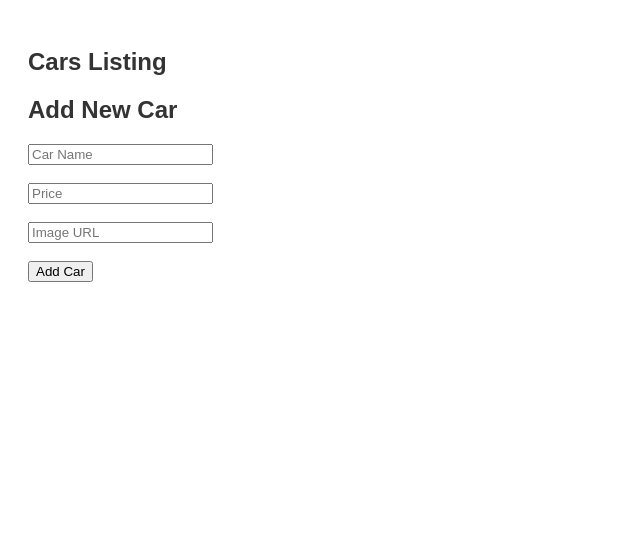
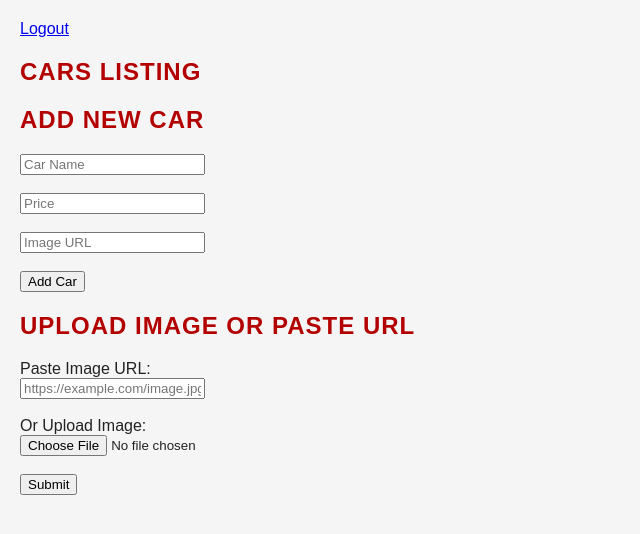
Before and after one commit to The-man-of-books/BNA2-backend, a Flask app: template templates/dashboard.html in a window 1280 px wide. Shown: the top 534 px of the page, without its empty margins (0-640 px from the left). Run offline with Flask 3, Linux system fonts and the light colour scheme; the template is opened without the code that fills it, so the values that code supplies are empty.

Commit message:
BNA2 Backend Admin Panel

```diff
--- a/app.py
+++ b/app.py
@@ -1,39 +1,110 @@
-from flask import Flask, request, jsonify, render_template, redirect, url_for
+from flask import Flask, request, jsonify, render_template, redirect, url_for, session, send_from_directory
 from flask_cors import CORS
 import json
+import os
+import time
+from werkzeug.utils import secure_filename
 
 app = Flask(__name__)
+app.secret_key = 'your_super_secret_key'  # Secret key for session
 CORS(app)
 
+UPLOAD_FOLDER = 'uploads'
+ALLOWED_EXTENSIONS = {'png', 'jpg', 'jpeg', 'gif', 'webp'}
+app.config['UPLOAD_FOLDER'] = UPLOAD_FOLDER
+
+# Helper: Check allowed file extensions
+def allowed_file(filename):
+    return '.' in filename and filename.rsplit('.', 1)[1].lower() in ALLOWED_EXTENSIONS
+
+# Home route
 @app.route('/')
 def home():
     return render_template('index.html')
 
+# Admin Login
 @app.route('/admin-login', methods=['GET', 'POST'])
 def admin_login():
     if request.method == 'POST':
         pin = request.form.get('pin')
         if pin == '1234':
+            session['logged_in'] = True
             return redirect(url_for('dashboard'))
         else:
             return "Incorrect PIN", 401
     return render_template('login.html')
 
+# Admin Dashboard
 @app.route('/dashboard')
 def dashboard():
+    if not session.get('logged_in'):
+        return redirect(url_for('admin_login'))
     with open('cars.json') as f:
         cars = json.load(f)
     return render_template('dashboard.html', cars=cars)
 
+# Add Car Route (Supports both JSON and Form)
 @app.route('/add-car', methods=['POST'])
 def add_car():
-    data = request.json
+    if not session.get('logged_in'):
+        return jsonify({'error': 'Unauthorized'}), 403
+
+    if request.is_json:
+        data = request.get_json()
+    else:
+        # From traditional form submission
+        data = {
+            'name': request.form.get('carName'),
+            'price': request.form.get('price'),
+            'image': request.form.get('image')
+        }
+
     with open('cars.json', 'r+') as file:
         cars = json.load(file)
         cars.append(data)
         file.seek(0)
         json.dump(cars, file, indent=2)
+
+    # Redirect back to dashboard if form submitted
+    if not request.is_json:
+        return redirect(url_for('dashboard'))
+
     return jsonify({'message': 'Car added successfully!'}), 200
 
+# Logout Route
+@app.route('/logout')
+def logout():
+    session.pop('logged_in', None)
+    return redirect(url_for('home'))
+
+# Upload Image Route (Safe Upload)
+@app.route('/upload', methods=['POST'])
+def upload_image():
+    image_file = request.files.get('imageFile')
+    image_url = request.form.get('imageUrl')
+
+    if image_file and allowed_file(image_file.filename):
+        filename = secure_filename(image_file.filename)
+        # Add timestamp to avoid filename clashes
+        timestamp = int(time.time())
+        filename = f"{timestamp}_{filename}"
+        filepath = os.path.join(app.config['UPLOAD_FOLDER'], filename)
+        image_file.save(filepath)
+        image_url = f"/uploads/{filename}"
+    elif image_url:
+        # Provided external URL (assuming trusted source)
+        pass
+    else:
+        return jsonify({'error': 'Invalid or no image provided'}), 400
+
+    return jsonify({'imageUrl': image_url})
+
+# Serve uploaded images
+@app.route('/uploads/<filename>')
+def uploaded_file(filename):
+    return send_from_directory(app.config['UPLOAD_FOLDER'], filename)
+
 if __name__ == '__main__':
+    if not os.path.exists(UPLOAD_FOLDER):
+        os.makedirs(UPLOAD_FOLDER)
     app.run(debug=True, host='0.0.0.0')
--- a/static/admin.css
+++ b/static/admin.css
@@ -1,8 +1,104 @@
-/* Example CSS for Admin */
+/* Admin Panel - BNA Motors Themed */
 body {
-    font-family: Arial, sans-serif;
-    padding: 20px;
+  font-family: 'Arial', sans-serif;
+  background-color: #f5f5f5;
+  color: #222;
+  padding: 20px;
+  margin: 0;
 }
+
 h2 {
-    color: #333;
+  color: #b30000; /* Deep Red Accent */
+  margin-bottom: 20px;
+  text-transform: uppercase;
+  letter-spacing: 1px;
 }
+
+.admin-container {
+  background-color: #fff;
+  border: 1px solid #ddd;
+  border-radius: 8px;
+  padding: 25px;
+  box-shadow: 0 4px 10px rgba(0, 0, 0, 0.1);
+  max-width: 800px;
+  margin: 0 auto;
+}
+
+.admin-form label {
+  font-weight: bold;
+  display: block;
+  margin-bottom: 8px;
+}
+
+.admin-form input,
+.admin-form textarea,
+.admin-form select {
+  width: 100%;
+  padding: 10px;
+  border: 1px solid #ccc;
+  border-radius: 6px;
+  margin-bottom: 20px;
+  font-size: 14px;
+}
+
+.admin-form button {
+  background-color: #b30000;
+  color: #fff;
+  padding: 12px 20px;
+  border: none;
+  border-radius: 6px;
+  cursor: pointer;
+  text-transform: uppercase;
+  letter-spacing: 1px;
+  transition: background 0.3s ease;
+}
+
+.admin-form button:hover {
+  background-color: #8a0000;
+}
+
+.table-container {
+  margin-top: 40px;
+}
+
+.admin-table {
+  width: 100%;
+  border-collapse: collapse;
+  background-color: #fff;
+}
+
+.admin-table th,
+.admin-table td {
+  padding: 15px;
+  text-align: left;
+  border-bottom: 1px solid #ddd;
+}
+
+.admin-table th {
+  background-color: #b30000;
+  color: #fff;
+  text-transform: uppercase;
+  font-size: 13px;
+}
+
+.admin-table tr:hover {
+  background-color: #f9f9f9;
+}
+
+.status-message {
+  padding: 10px;
+  border-radius: 4px;
+  margin-bottom: 20px;
+}
+
+.status-message.success {
+  background-color: #d4edda;
+  color: #155724;
+  border: 1px solid #c3e6cb;
+}
+
+.status-message.error {
+  background-color: #f8d7da;
+  color: #721c24;
+  border: 1px solid #f5c6cb;
+}
--- a/templates/dashboard.html
+++ b/templates/dashboard.html
@@ -1,8 +1,10 @@
 <!DOCTYPE html>
-<html>
+<html lang="en">
 <head>
+    <meta charset="UTF-8">
     <title>Admin Dashboard</title>
     <link rel="stylesheet" href="/static/admin.css">
+    <a href="/logout">Logout</a>
 </head>
 <body>
     <h2>Cars Listing</h2>
@@ -11,14 +13,57 @@
             <li>{{ car.name }} - {{ car.price }}</li>
         {% endfor %}
     </ul>
+
     <h2>Add New Car</h2>
-    <form id="carForm">
-        <input type="text" placeholder="Car Name" id="carName" required><br><br>
-        <input type="text" placeholder="Price" id="price" required><br><br>
-        <input type="text" placeholder="Image URL" id="image" required><br><br>
+    <form id="carForm" method="POST" action="/add_car">
+        <input type="text" placeholder="Car Name" id="carName" name="carName" required><br><br>
+        <input type="text" placeholder="Price" id="price" name="price" required><br><br>
+        <input type="text" placeholder="Image URL" id="image" name="image" required><br><br>
         <button type="submit">Add Car</button>
     </form>
 
+    <h2>Upload Image or Paste URL</h2>
+    <form id="uploadForm" enctype="multipart/form-data">
+        <label>Paste Image URL:</label><br>
+        <input type="url" name="imageUrl" placeholder="https://example.com/image.jpg"><br><br>
+
+        <label>Or Upload Image:</label><br>
+        <input type="file" name="imageFile" accept="image/*"><br><br>
+
+        <button type="submit">Submit</button>
+    </form>
+
+    <div id="result" style="margin-top: 20px;"></div>
+
     <script src="/static/script.js"></script>
+    <script>
+        document.getElementById('uploadForm').addEventListener('submit', async function(e) {
+            e.preventDefault();
+            const formData = new FormData(this);
+
+            const response = await fetch('/upload', {
+                method: 'POST',
+                body: formData
+            });
+
+            const result = await response.json();
+            if (result.imageUrl) {
+                document.getElementById('result').innerHTML = `
+                    <p>Uploaded Image:</p>
+                    <img src="${result.imageUrl}" width="200">
+                    <p>URL: <a href="${result.imageUrl}" target="_blank">${result.imageUrl}</a></p>
+                `;
+
+                // Auto-fill image URL in Add Car form
+                document.getElementById('image').value = result.imageUrl;
+
+                // Auto-submit the Add Car form
+                document.getElementById('carForm').submit();
+
+            } else {
+                document.getElementById('result').textContent = 'Failed to upload image.';
+            }
+        });
+    </script>
 </body>
 </html>
```
